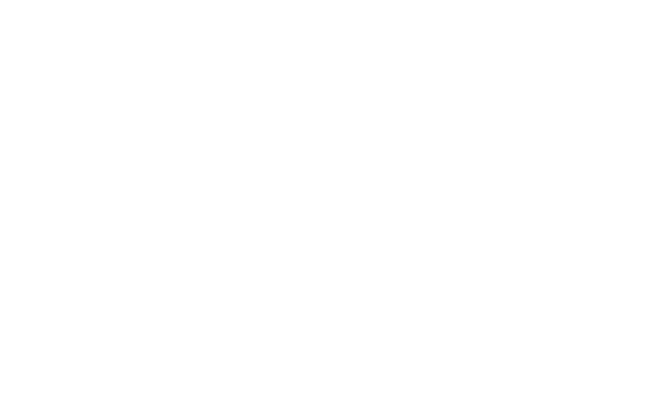
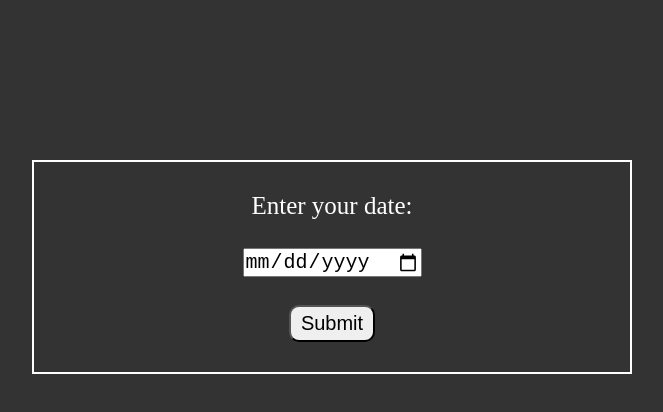
Before and after one commit to whatthefoobar/zodiac-project, a plain HTML site: page index.html in a window 1280 px wide. Shown: the whole page, without its empty margins (308-971 px from the left). Drawn offline with Linux system fonts and the light colour scheme.

Commit message:
form here

```diff
--- a/index.html
+++ b/index.html
@@ -10,6 +10,16 @@
 </head>
 <body>
 
+    <form class ="form">
+        <label for="date">Enter your date:</label><br>
+        <input type="date" id="date" name="date"><br>
+        <input type="submit" value="Submit">
+    </form>
+
+    <div class="result"></div>
+
+
+
 
     <script src="app.js"></script>
 </body>
--- a/style.css
+++ b/style.css
@@ -0,0 +1,32 @@
+*{
+    margin: 0;
+    padding: 0;
+    box-sizing: border-box;
+}
+
+body{
+    background-color: #333;
+}
+.form{
+    margin: 20vh auto;
+    border:2px solid #fff;
+    display: flex;
+    flex-direction: column;
+    justify-content: center;
+    align-items: center;
+    max-width: 600px;
+    padding: 30px;
+    text-align: center;
+    color: #fff;
+    font-size: 25px;
+}
+
+#date{
+    font-size: 20px;
+}
+
+input[type=submit]{
+    font-size: 20px;
+    padding: 5px 10px;
+    border-radius: 10px;
+}
```
Also changed, not shown: serial-killer-birthdays-pt1-compressed_orig.jpg (added), serial-killer-birthdays-pt2-compressed_orig.jpg (added), 1 other file.
